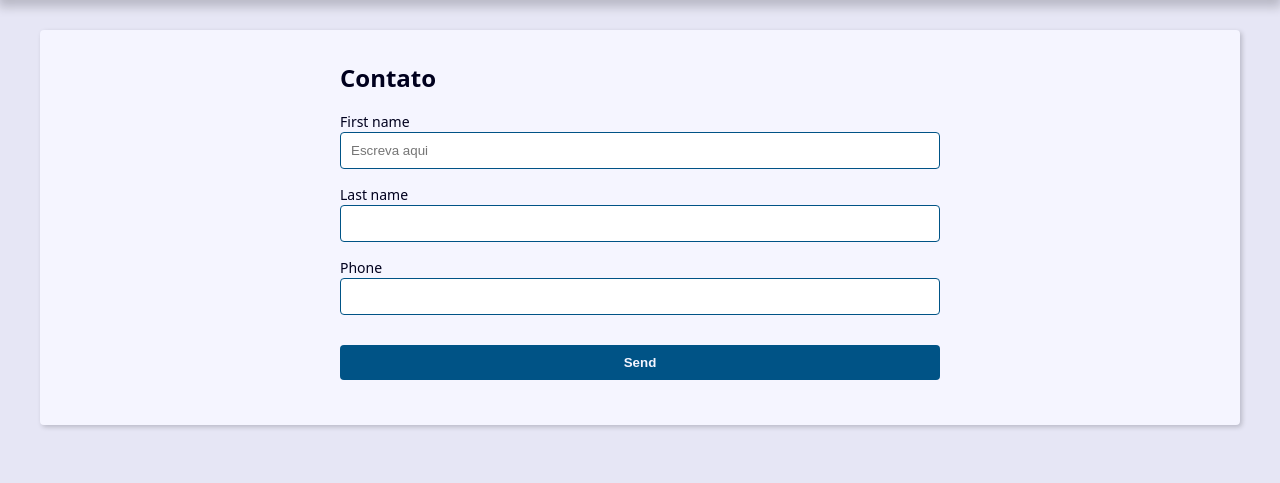
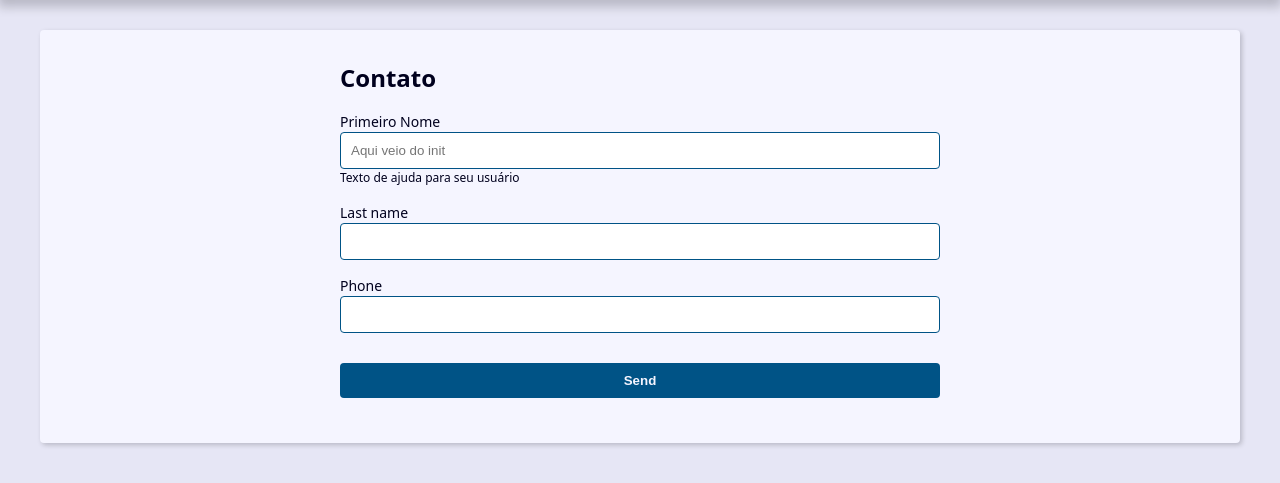
Before and after one commit to eduardosilvazz/projeto-agenda, a Django app: page /contact/create/ in a window 1280 px wide. Shown: the part 239-722 px from the top of the page. Run offline with Django 5.2, Linux system fonts and the light colour scheme.

Commit message:
Validating form fields and making widgets

```diff
--- a/contact/forms.py
+++ b/contact/forms.py
@@ -3,37 +3,63 @@ from django.core.exceptions import ValidationError
 from . import models
 
 class ContactForm(forms.ModelForm):
+    first_name = forms.CharField(
+        widget=forms.TextInput(
+            attrs={
+                'class': 'classe-a classe-b',
+                'placeholder':'Aqui veio do init'
+            }
+        ),
+        label='Primeiro Nome',
+        help_text='Texto de ajuda para seu usuário',
+    )
+
     class Meta:
         model = models.Contact
         fields = (
             'first_name', 'last_name', 'phone',
         )
-        widgets = {
-            'first_name': forms.TextInput(
-                attrs={
-                    'class': 'classe-a classe b',
-                    'placeholder': 'Escreva aqui',
-                }
-            )
-        }
+        #widgets = {
+            #'first_name': forms.TextInput(
+               #attrs={
+                    #'class': 'classe-a classe b',
+                    #'placeholder': 'Escreva aqui',
+               # }
+        #   )
+        #}
 
     def clean(self):
-        # cleaned_data = self.cleaned_data
+        cleaned_data = self.cleaned_data
+        first_name = cleaned_data.get('first_name')
+        last_name = cleaned_data.get('last_name')
 
-        self.add_error(
-            'first_name',
-            ValidationError(
-                'Mensagem de erro',
+        if first_name == last_name:
+            msg = ValidationError(
+                'Primeiro nome não pode ser igual ao segundo',
                 code='invalid'
             )
-        )
-
-        self.add_error(
-            'first_name',
-            ValidationError(
-                'Mensagem de erro 2',
-                code='invalid'
-            )
-        )
+            self.add_error('first_name', msg)
+            self.add_error('last_name', msg)
+        # self.add_error(
+        #     'first_name',
+        #     ValidationError(
+        #         'Mensagem de erro',
+        #         code='invalid'
+        #     )
+        # )
 
         return super().clean()
+
+    def clean_first_name(self):
+        first_name = self.cleaned_data.get('first_name')
+
+        if first_name == 'ABC':
+            self.add_error(
+                'first_name',
+                ValidationError(
+                    'Veio do add_error',
+                    code='invalid'
+                )
+            )
+
+        return first_name
--- a/contact/templates/contact/create.html
+++ b/contact/templates/contact/create.html
@@ -19,6 +19,10 @@
               <label for="{{ field.id_for_label }}">{{ field.label }}</label>
               {{ field }}
               {{ field.errors}}
+
+              {% if field.help_text %}
+                <p class="help-text">{{ field.help_text }}</p>
+              {% endif %}
             </div>
            {% endfor %}
           </div>
```
